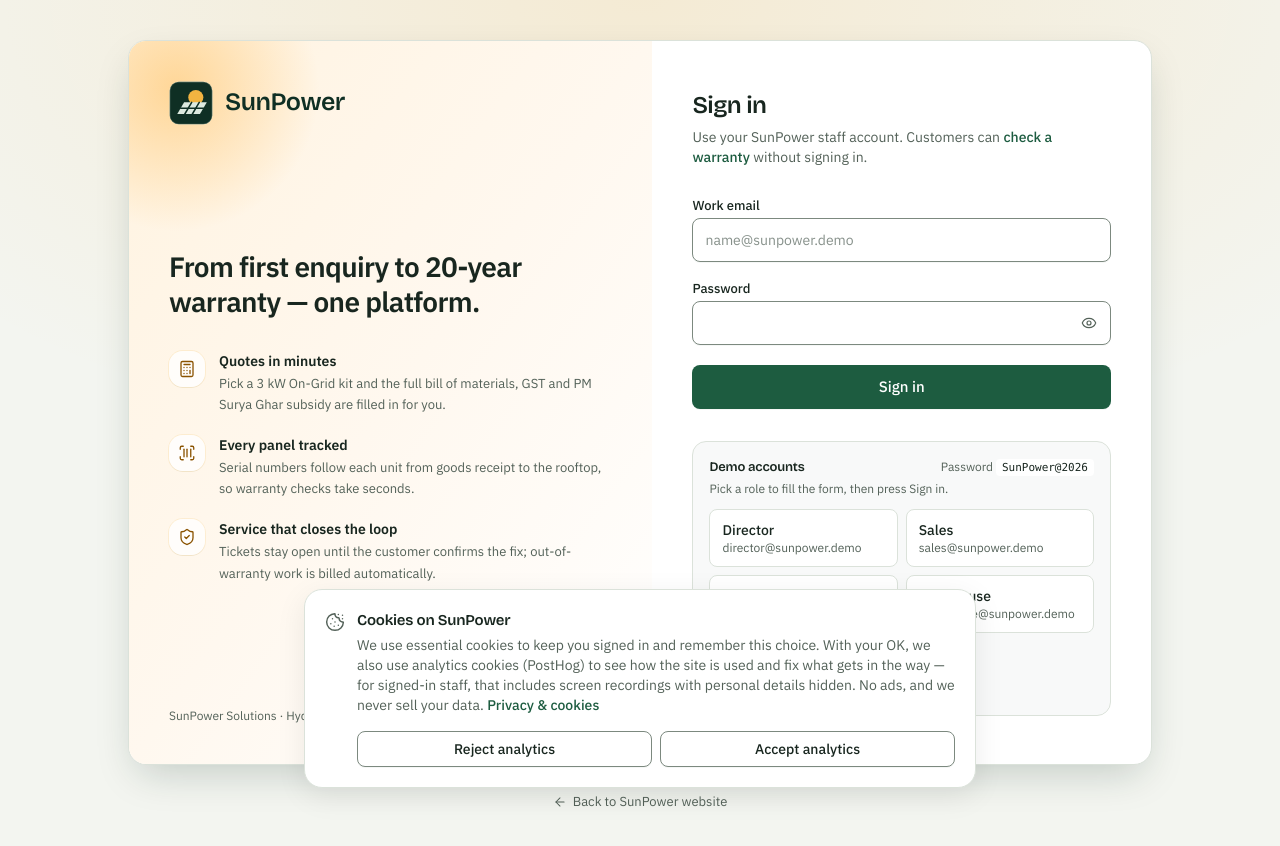
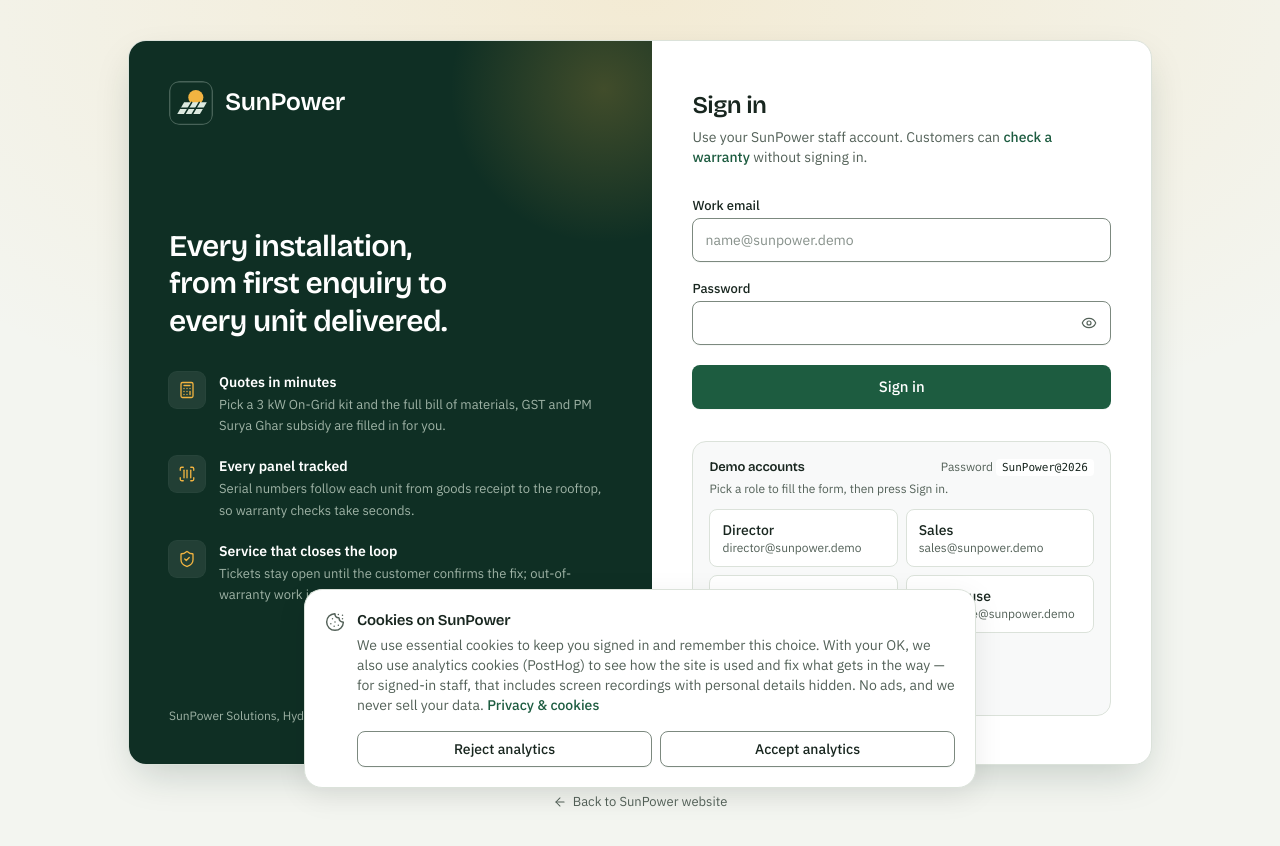
Before and after one commit to hanvithSai/sunpower, a Next.js app: page /login in a window 1280 px wide. Shown: the top 846 px of the page. Built offline with nearby package versions, Linux system fonts and the light colour scheme; no server answers.

Commit message:
Moved sign-in page onto the forest brand panel

```diff
--- a/src/app/(auth)/layout.tsx
+++ b/src/app/(auth)/layout.tsx
@@ -1,6 +1,6 @@
 /**
  * Minimal centred frame for authentication screens (sign in). No app chrome — just the
- * page content on a soft sunrise wash and a way back to the public website.
+ * page content on the sage canvas with a faint sunlight wash, and a way back to the public website.
  */
 import Link from "next/link";
 import { ArrowLeft } from "lucide-react";
@@ -10,7 +10,7 @@ export default function AuthLayout({ children }: LayoutProps<"/">) {
     <div className="relative isolate flex min-h-dvh flex-col items-center justify-center px-4 py-10 sm:px-6">
       <div
         aria-hidden="true"
-        className="pointer-events-none absolute inset-0 -z-10 bg-[radial-gradient(70%_55%_at_50%_0%,rgb(255_159_10/0.12),transparent)]"
+        className="pointer-events-none absolute inset-0 -z-10 bg-[radial-gradient(70%_55%_at_50%_0%,rgb(242_180_65/0.16),transparent)]"
       />
       {children}
       <Link
--- a/src/app/(auth)/login/page.tsx
+++ b/src/app/(auth)/login/page.tsx
@@ -41,32 +41,32 @@ export default function LoginPage() {
     <div className="grid w-full max-w-5xl overflow-hidden rounded-2xl border border-border bg-card shadow-lg lg:grid-cols-[1.05fr_1fr]">
       <section
         aria-label="About SunPower"
-        className="relative hidden flex-col justify-between gap-10 overflow-hidden bg-linear-to-br from-[#fff3e0] via-[#fff8ef] to-white p-10 lg:flex"
+        className="relative hidden flex-col justify-between gap-10 overflow-hidden bg-forest p-10 text-forest-foreground lg:flex"
       >
         <div
           aria-hidden="true"
-          className="pointer-events-none absolute -top-24 -left-24 size-72 rounded-full bg-[radial-gradient(circle,rgb(255_159_10/0.35),transparent_70%)]"
+          className="pointer-events-none absolute -top-28 -right-28 size-80 rounded-full bg-[radial-gradient(circle,rgb(242_180_65/0.22),transparent_68%)]"
         />
-        <Logo size="lg" className="relative" />
+        <Logo size="lg" className="relative text-white" />
         <div className="relative space-y-8">
-          <p className="max-w-sm text-[28px] leading-tight font-semibold tracking-tight text-balance text-foreground">
-            From first enquiry to 20-year warranty — one platform.
+          <p className="max-w-sm font-display text-[30px] leading-tight font-semibold tracking-tight text-balance text-white">
+            Every installation, from first enquiry to every unit delivered.
           </p>
           <ul className="space-y-5">
             {VALUE_POINTS.map(({ icon: Icon, title, body }) => (
               <li key={title} className="flex gap-3.5">
-                <span className="grid size-9 shrink-0 place-items-center rounded-xl bg-white/80 text-brand-foreground shadow-sm ring-1 ring-brand/15">
+                <span className="grid size-9 shrink-0 place-items-center rounded-lg bg-white/8 text-sun ring-1 ring-white/10">
                   <Icon className="size-4.5" aria-hidden="true" />
                 </span>
                 <div>
-                  <p className="text-sm font-semibold text-foreground">{title}</p>
-                  <p className="mt-0.5 text-[13px] leading-relaxed text-muted-foreground">{body}</p>
+                  <p className="text-sm font-semibold text-white">{title}</p>
+                  <p className="mt-0.5 text-[13px] leading-relaxed text-forest-muted">{body}</p>
                 </div>
               </li>
             ))}
           </ul>
         </div>
-        <p className="relative text-xs text-muted-foreground">SunPower Solutions · Hyderabad, Telangana</p>
+        <p className="relative text-xs text-forest-muted">SunPower Solutions, Hyderabad, Telangana</p>
       </section>
 
       <section className="flex flex-col justify-center px-6 py-10 sm:px-10 sm:py-12">
```
